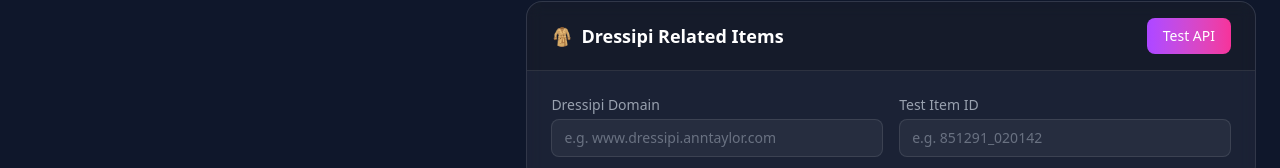
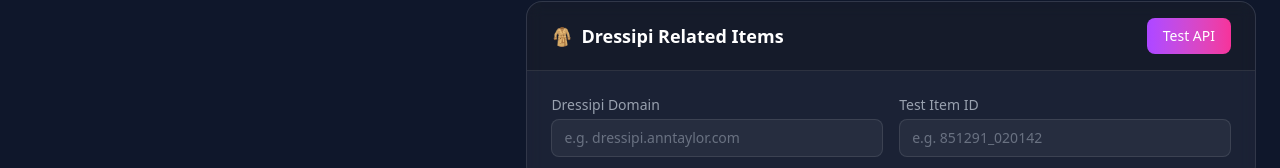
Before and after one commit to elyriond/llmmail, a React app in the folder frontend/: page /settings in a window 1280 px wide. Shown: the part 784-952 px from the top of the page. Built offline with nearby package versions, Linux system fonts and the light colour scheme; no server answers; the HTML template or start-up script is replaced by a standard one.

Commit message:
Fix dressipi default domain

```diff
--- a/frontend/src/pages/Settings.jsx
+++ b/frontend/src/pages/Settings.jsx
@@ -429,7 +429,7 @@
               type="text"
               value={domain}
               onChange={(e) => onDomainChange(e.target.value)}
-              placeholder="e.g. www.dressipi.anntaylor.com"
+              placeholder="e.g. dressipi.anntaylor.com"
               className="w-full px-3 py-2 bg-white/5 border border-white/10 rounded-lg focus:outline-none focus:border-purple-500 text-sm placeholder:text-gray-500"
             />
           </div>
```
